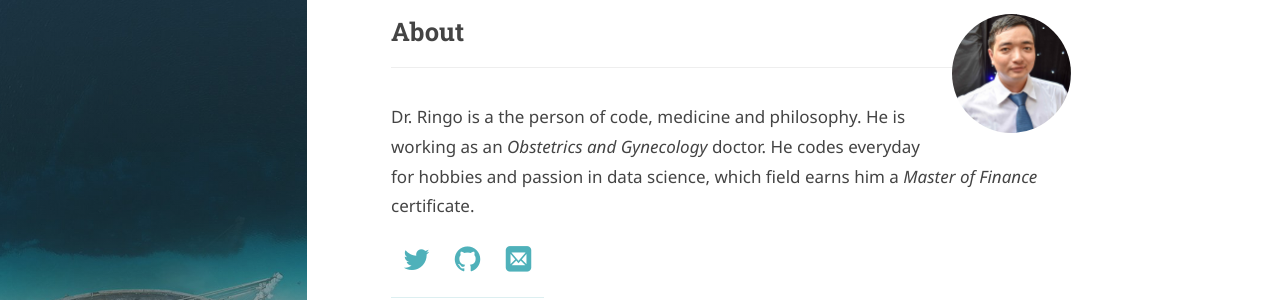
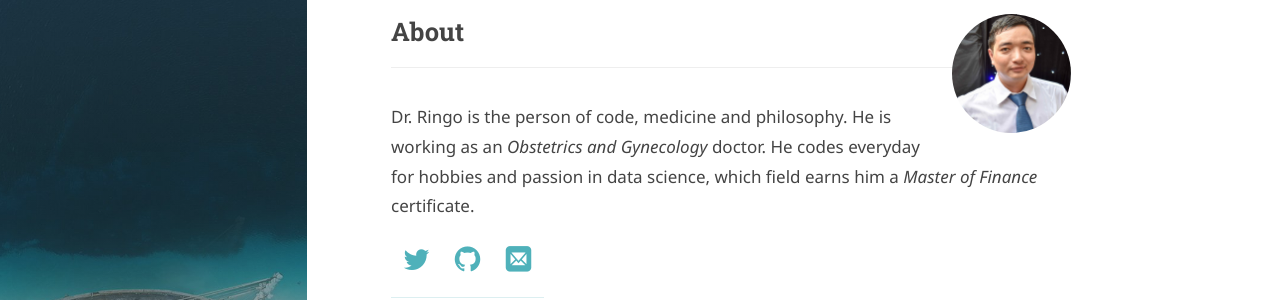
Before and after one commit to thanhgo/blog, a Jekyll site: the page built from _posts/2007-10-20-dai-ban-doanh.markdown, in a window 1280 px wide and 900 px high, scrolled down 637 px. Shown: the part 155-455 px from the top of the window. Built offline with Jekyll 4.4.1, drawn with Linux system fonts in a browser that asks for light colours; some web fonts are replaced.

Commit message:
daily commit

```diff
--- a/_data/authors.yml
+++ b/_data/authors.yml
@@ -9,7 +9,7 @@ drringo:
   # Used at the bottom of each page and at the top of the `about` layout
   # Markdown enabled, can use multiple paragraphs (enabled by `|`)
   about:             |
-     Dr. Ringo is a the person of code, medicine and philosophy. He is working as an
+     Dr. Ringo is the person of code, medicine and philosophy. He is working as an
      *Obstetrics and Gynecology* doctor. He codes everyday for hobbies and passion in data science,
      which field earns him a *Master of Finance* certificate.
   # This photo will be used in the about section.
@@ -18,7 +18,7 @@ drringo:
     # srcset is optional, but can be used to provide higher res versions for retina displays
     srcset:
       1x:            /assets/drringo.jpg
-      2x:            /assets/drringo.jpg
+    # 2x:            /assets/drringo.jpg
 
   # Social media icons in sidebar.
   # Comment/uncommet to show/hide. Rearrange to change the order in which they appear.
```
Also changed, not shown: README.md.
